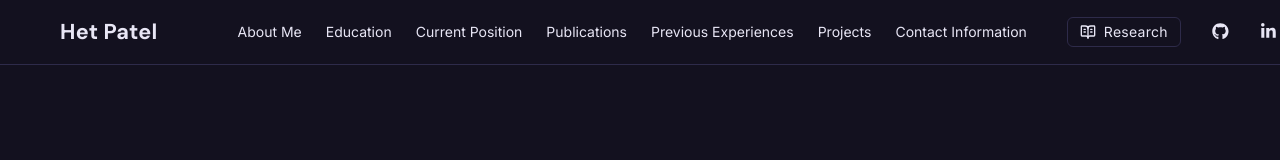
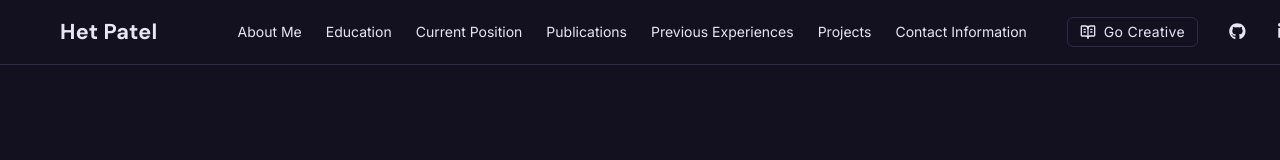
Before and after one commit to HP-002/portfolio, a React (Vite) app: page / in a window 1280 px wide. Shown: the top 160 px of the page. Built offline with nearby package versions, Linux system fonts and the light colour scheme.

Commit message:
Add: Toggle Button

```diff
--- a/src/shared/components/ThemeToggle/ThemeToggle.jsx
+++ b/src/shared/components/ThemeToggle/ThemeToggle.jsx
@@ -3,8 +3,8 @@ import { useTheme } from '../../hooks/useTheme'
 import styles from './ThemeToggle.module.css'
 
 const THEMES = {
-  research: { label: 'Research', Icon: LuBookOpenText, next: 'creative' },
-  creative: { label: 'Creative', Icon: LuSparkles, next: 'research' },
+  research: { label: 'Go Creative', Icon: LuBookOpenText, next: 'creative' },
+  creative: { label: 'Go Research', Icon: LuSparkles, next: 'research' },
 }
 
 export default function ThemeToggle() {
```
